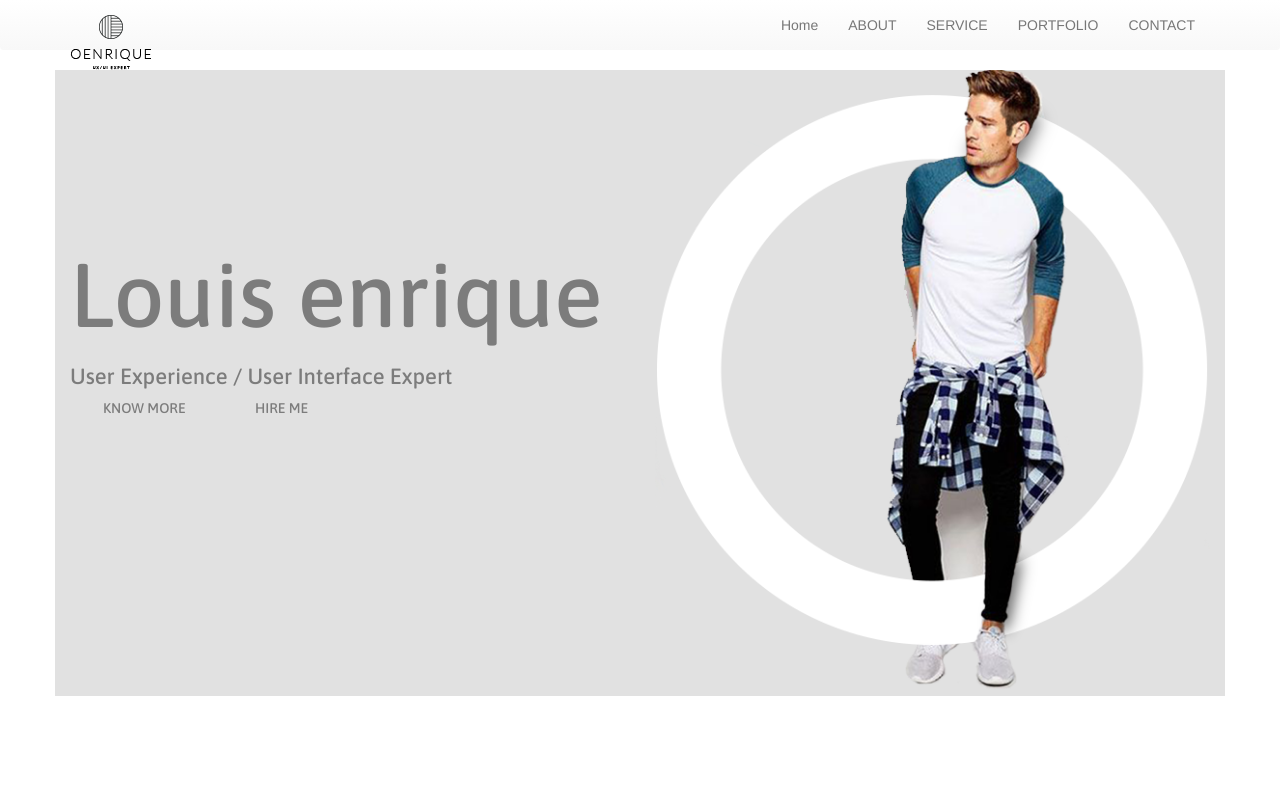
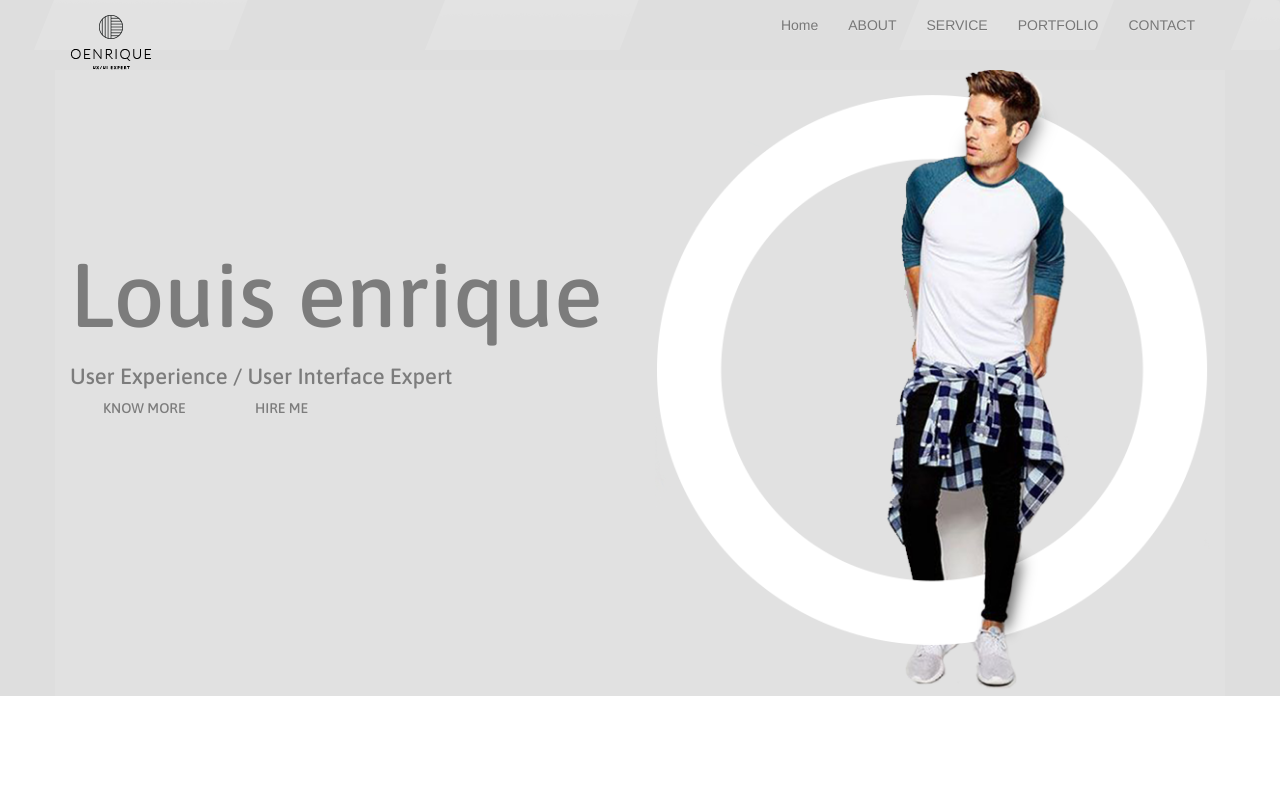
Before and after one commit to gma7486/Oenrique, a plain HTML site: page index.html in a window 1280 px wide. Shown: the top 798 px of the page. Drawn offline with nearby package versions, Linux system fonts and the light colour scheme; a script that the page names is missing.

Commit message:
rewrite styles for header and navbar

```diff
--- a/css/style.scss
+++ b/css/style.scss
@@ -1,9 +1,8 @@
 
 .navbar-default{
-  background-color: #e1e1e1;
+  background-image: url("../images/background_navbar.png");
   border: none;
   box-shadow: none;
-
 }
 .nav .navbar{
   li a{
@@ -379,3 +378,6 @@ padding-top: 205px;
     font-size: 16px;
   }
 }
+header{
+  background-color: #dedede;
+}
--- a/index.html
+++ b/index.html
@@ -23,7 +23,7 @@
 
 </head>
 <body>
-
+<header>
 <nav class="navbar navbar-default">
     <div class="container">
         <div class="navbar-header">
@@ -53,6 +53,7 @@
         </div><!-- /.navbar-collapse -->
     </div><!-- /.container-fluid -->
 </nav>
+
 <section class="experience">
 <div class="container">
     <div class="row">
@@ -70,6 +71,7 @@
     </div>
 </div>
 </section>
+</header>
 <section class="about">
 <div class="container">
     <div class="row">
```
Also changed, not shown: css/style.css, images/background_navbar.png (added), 1 other file.
